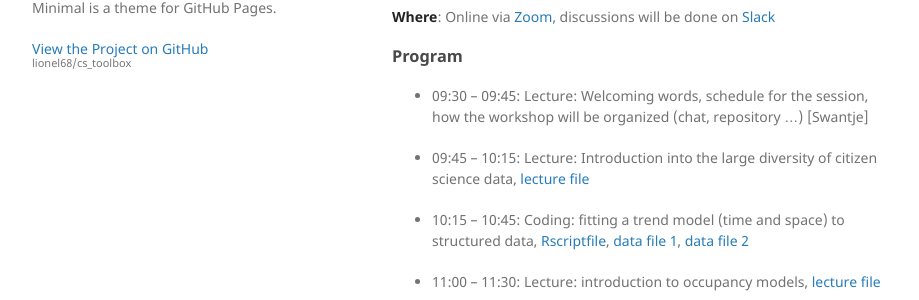
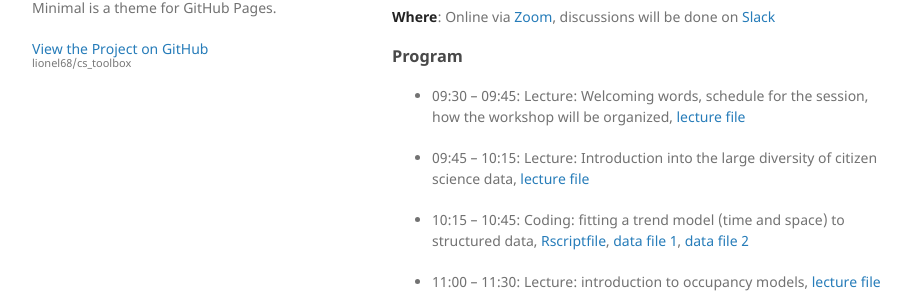
Before and after one commit to lionel68/cs_toolbox, a Jekyll site: the page built from index.md, in a window 1280 px wide and 900 px high. Shown: the part 362-662 px from the top of the window, without its empty margins (178-1097 px from the left). Built offline with Jekyll 4.4.1, drawn with Linux system fonts in a browser that asks for light colours.

Commit message:
Update index.md

```diff
--- a/index.md
+++ b/index.md
@@ -19,7 +19,7 @@ layout: default
 
 ### Program
 
-* 09:30 – 09:45: Lecture: Welcoming words, schedule for the session, how the workshop will be organized (chat, repository …) [Swantje]
+* 09:30 – 09:45: Lecture: Welcoming words, schedule for the session, how the workshop will be organized, [lecture file](docs/01_CSDWorkshop_welcome.pdf)
 
 * 09:45 – 10:15: Lecture: Introduction into the large diversity of citizen science data, [lecture file](docs/02_CS_Intro.pdf)
 
```
